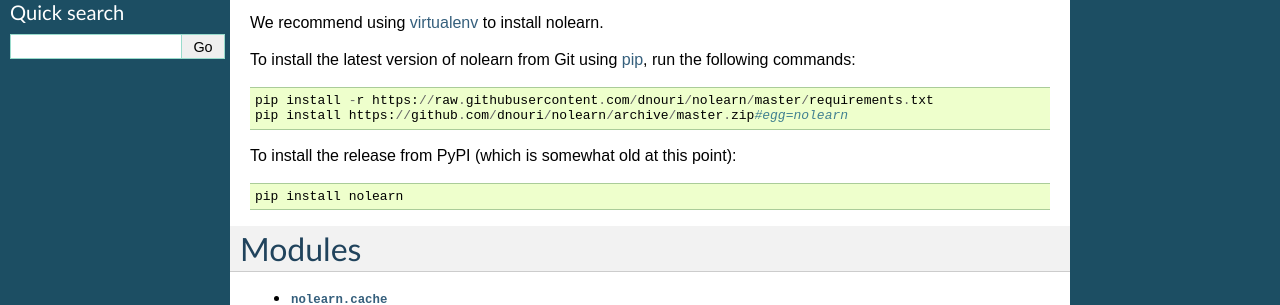
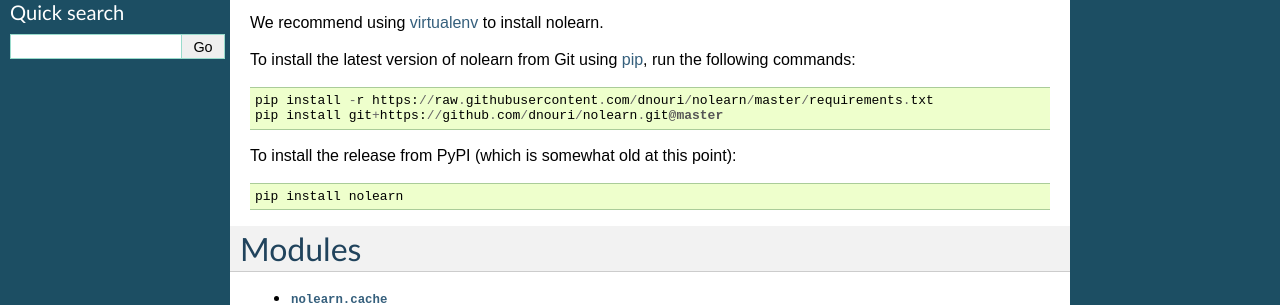
Before and after one commit to dnouri/nolearn, a Sphinx documentation site: the page built from docs/index.rst, in a window 1280 px wide. Shown: the part 277-582 px from the top of the page. Built offline with Sphinx 7.4.7, drawn with Linux system fonts in a browser that asks for light colours.

Commit message:
Fix install commands for when nolearn is already installed.

```diff
--- a/README.rst
+++ b/README.rst
@@ -18,7 +18,7 @@
 <http://www.pip-installer.org>`_, run the following commands::
 
   pip install -r https://raw.githubusercontent.com/dnouri/nolearn/master/requirements.txt
-  pip install https://github.com/dnouri/nolearn/archive/master.zip#egg=nolearn
+  pip install git+https://github.com/dnouri/nolearn.git@master
 
 To instead install the release from PyPI (which is somewhat old at
 this point), do::
--- a/docs/index.rst
+++ b/docs/index.rst
@@ -27,7 +27,7 @@
 <http://www.pip-installer.org>`_, run the following commands::
 
   pip install -r https://raw.githubusercontent.com/dnouri/nolearn/master/requirements.txt
-  pip install https://github.com/dnouri/nolearn/archive/master.zip#egg=nolearn
+  pip install git+https://github.com/dnouri/nolearn.git@master
 
 To install the release from PyPI (which is somewhat old at this
 point)::
```
